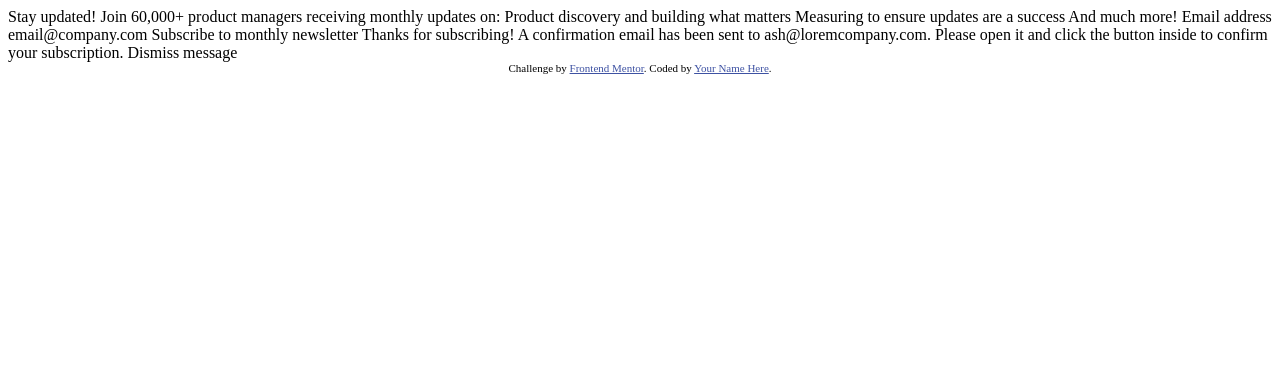
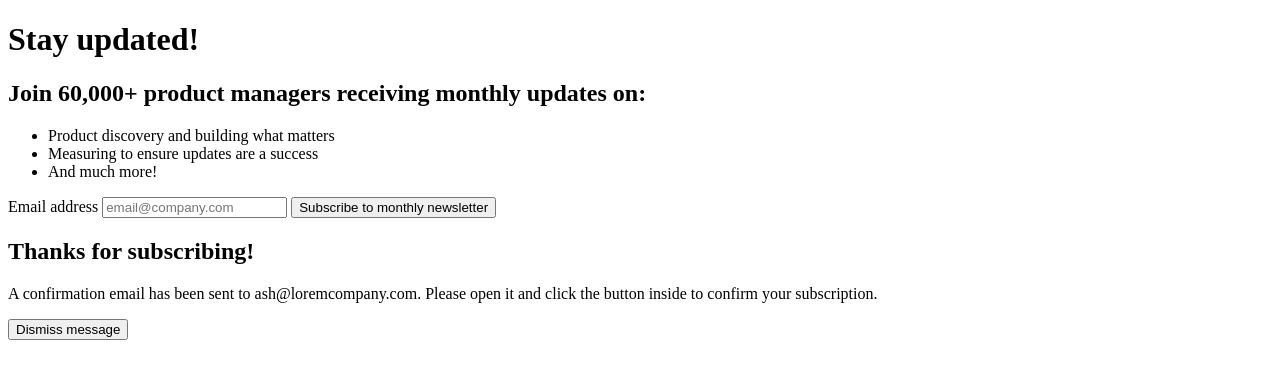
Before and after one commit to rohantayal/newsletter-sign-up-with-success-message-main, a plain HTML site: page index.html in a window 1280 px wide. Drawn offline with Linux system fonts and the light colour scheme.

Commit message:
Semantic tags added

```diff
--- a/index.html
+++ b/index.html
@@ -1,8 +1,10 @@
 <!DOCTYPE html>
 <html lang="en">
+
 <head>
   <meta charset="UTF-8">
-  <meta name="viewport" content="width=device-width, initial-scale=1.0"> <!-- displays site properly based on user's device -->
+  <meta name="viewport" content="width=device-width, initial-scale=1.0">
+  <!-- displays site properly based on user's device -->
 
   <link rel="icon" type="image/png" sizes="32x32" href="./assets/images/favicon-32x32.png">
 
@@ -10,43 +12,54 @@
 
   <!-- Feel free to remove these styles or customise in your own stylesheet 👍 -->
   <style>
-    .attribution { font-size: 11px; text-align: center; }
-    .attribution a { color: hsl(228, 45%, 44%); }
+    .attribution {
+      font-size: 11px;
+      text-align: center;
+    }
+
+    .attribution a {
+      color: hsl(228, 45%, 44%);
+    }
   </style>
 </head>
+
 <body>
 
-  <!-- Sign-up form start -->
+  <main>
 
-  Stay updated!
+    <h1>Stay updated!</h1>
 
-  Join 60,000+ product managers receiving monthly updates on:
+    <h2>Join 60,000+ product managers receiving monthly updates on:</h2>
 
-  Product discovery and building what matters
-  Measuring to ensure updates are a success
-  And much more!
+    <ul>
+      <li>Product discovery and building what matters</li>
+      <li>Measuring to ensure updates are a success</li>
+      <li>And much more!</li>
+    </ul>
 
-  Email address
-  email@company.com
+    <form action="">
 
-  Subscribe to monthly newsletter
+      <label for="email_address">Email address</label>
+      <input type="email" name="email_address" id="email_address" placeholder="email@company.com">
 
-  <!-- Sign-up form end -->
+      <button id="submit">Subscribe to monthly newsletter</button>
 
-  <!-- Success message start -->
+    </form>
 
-  Thanks for subscribing!
+    <section id="hidden success">
 
-  A confirmation email has been sent to ash@loremcompany.com.
-  Please open it and click the button inside to confirm your subscription.
+      <h2>Thanks for subscribing!</h2>
 
-  Dismiss message
+      <p>
+        A confirmation email has been sent to ash@loremcompany.com.
+        Please open it and click the button inside to confirm your subscription.
+      </p>
 
-  <!-- Success message end -->
+      <button id="dismis">Dismiss message</button>
 
-  <div class="attribution">
-    Challenge by <a href="https://www.frontendmentor.io?ref=challenge" target="_blank">Frontend Mentor</a>.
-    Coded by <a href="#">Your Name Here</a>.
-  </div>
+    </section>
+
+  </main>
 </body>
+
 </html>
```
